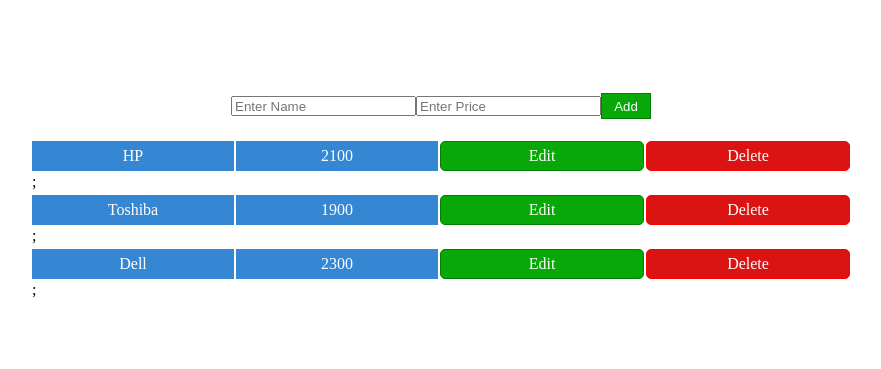
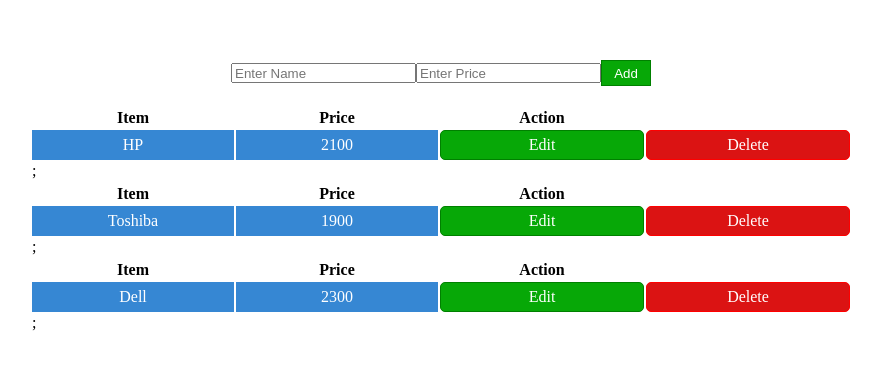
Before and after one commit to Saalu/CRUD_Operations, a React (Create React App) app: page / in a window 1280 px wide. Shown: the part 211-580 px from the top of the page, without its empty margins (199-1080 px from the left). Built offline with nearby package versions, Linux system fonts and the light colour scheme.

Commit message:
1 file modified

```diff
--- a/src/App.js
+++ b/src/App.js
@@ -29,8 +29,12 @@
     <div className="crud">
       <AddList setLists={setLists} />
       {lists.map((item) => (
-
         <table>
+          <tr>
+            <th>Item</th>
+            <th>Price</th>
+            <th>Action</th>
+          </tr>
           <tr>
             <td>{item.name}</td>
             <td>{item.price}</td>
@@ -39,8 +43,7 @@
           </tr>
           ;
         </table>
-      )
-      )}
+      ))}
     </div>
   );
 }
```
